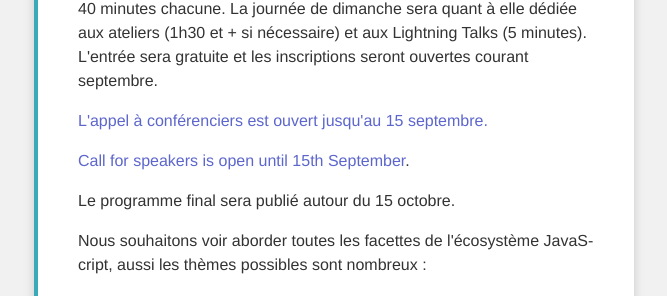
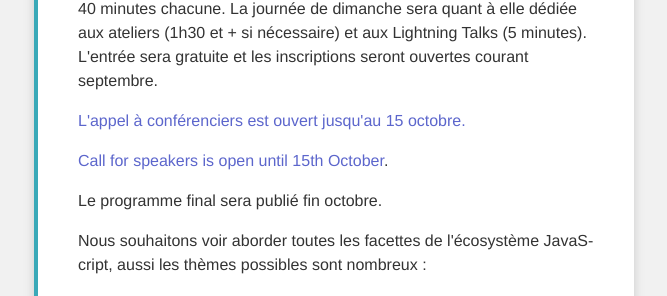
Before and after one commit to francejs/francejs.github.com, a Jekyll site: the page built from conf2013.html, in a window 1280 px wide. Shown: the part 287-583 px from the top of the page, without its empty margins (306-973 px from the left). Built offline with Jekyll 4.4.1, drawn with Linux system fonts in a browser that asks for light colours.

Commit message:
Bump de la deadline pour l'appel à conférenciers

```diff
--- a/conf2013.html
+++ b/conf2013.html
@@ -7,11 +7,11 @@ title: Conférence 2013
   <p><strong>La communauté FranceJS organise sa première conférence à l'occasion du <a href="http://2013.capitoledulibre.org/">Capitole du Libre</a>, les 23 et 24 novembre 2013 à Toulouse.</strong></p>
   <p>Le samedi sera une journée réservée aux conférences, d'une durée de 40 minutes chacune. La journée de dimanche sera quant à elle dédiée aux ateliers (1h30 et + si nécessaire) et aux Lightning Talks (5 minutes). L'entrée sera gratuite et les inscriptions seront ouvertes courant septembre.</p>
 
-  <p><a href="https://docs.google.com/forms/d/16SmZSiP0yMfpoD2qDY6g9xL5xF7i11KE1H7pwJ3fZqI/viewform">L'appel à conférenciers est ouvert jusqu'au 15 septembre.</a></p>
+  <p><a href="https://docs.google.com/forms/d/16SmZSiP0yMfpoD2qDY6g9xL5xF7i11KE1H7pwJ3fZqI/viewform">L'appel à conférenciers est ouvert jusqu'au 15 octobre.</a></p>
 
-  <p><a href="https://docs.google.com/forms/d/1t0ZRIqd-jVy8iHD-4STGgy3L4dUU1QlIHz0sR2NGlQo/viewform">Call for speakers is open until 15th September</a>.</p>
+  <p><a href="https://docs.google.com/forms/d/1t0ZRIqd-jVy8iHD-4STGgy3L4dUU1QlIHz0sR2NGlQo/viewform">Call for speakers is open until 15th October</a>.</p>
 
-  <p>Le programme final sera publié autour du 15 octobre.</p>
+  <p>Le programme final sera publié fin octobre.</p>
 
   <p>Nous souhaitons voir aborder toutes les facettes de l'écosystème JavaScript, aussi les thèmes possibles sont nombreux :</p>
   <ul>
```
